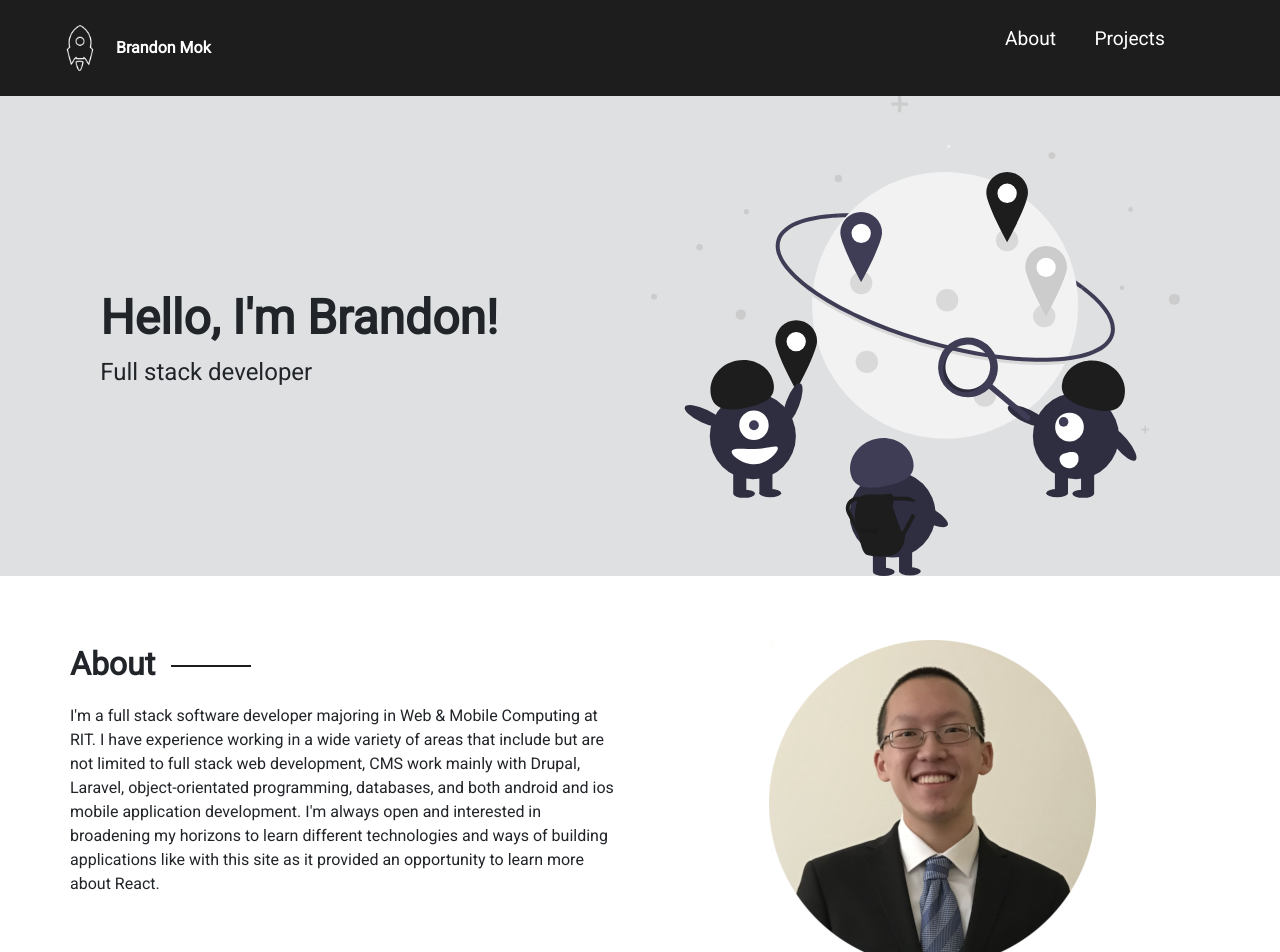
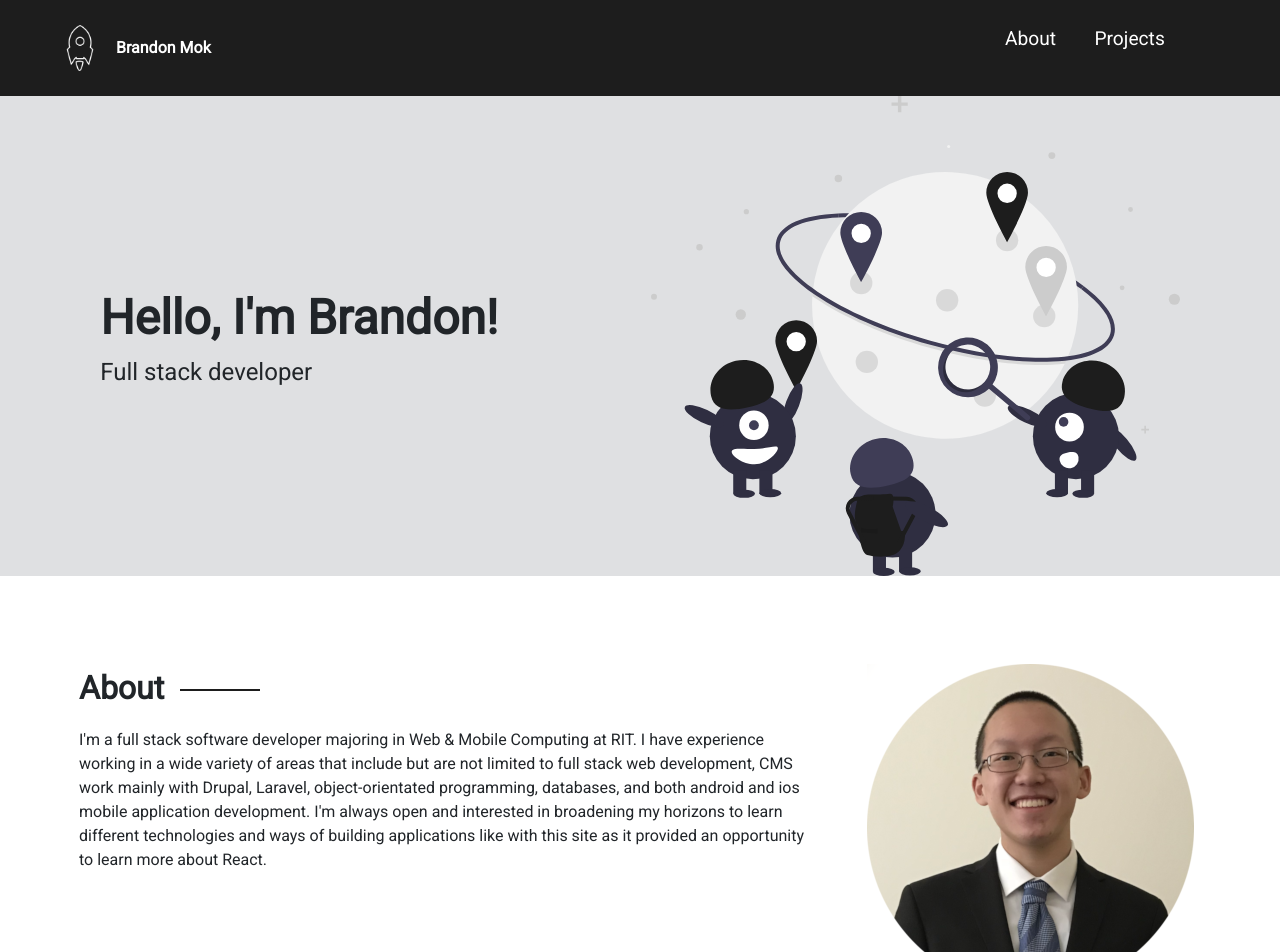
Before and after one commit to BrandonMok/react-personal-website, a React (Create React App) app: page / in a window 1280 px wide. Shown: the top 952 px of the page. Built offline with nearby package versions, Linux system fonts and the light colour scheme.

Commit message:
Added id to about section to allow menu to jump

```diff
--- a/src/App.scss
+++ b/src/App.scss
@@ -135,7 +135,7 @@ $primary: #1d1d1d; // 1c1d25
 
 /** About **/
 .about {
-  padding: 4em 0;
+  padding: 4em 2em;
   overflow: hidden;
 
   &__text {
@@ -223,6 +223,8 @@ $primary: #1d1d1d; // 1c1d25
   }
 
   .about {
+    padding: 4em 0;
+
     &__img__div {
       display: flex;
       justify-content: center;
--- a/src/components/about.js
+++ b/src/components/about.js
@@ -4,9 +4,9 @@ import Profile from '../icons/profile.png';
 class About extends React.Component {
     render() {
         return (
-            <div className="about container">
+            <div className="about container" id="about">
                 <div className="row">
-                    <div className="col-12 col-md-6">
+                    <div className="col-12 col-md-8 p-4">
                         <div className="about__title__content">
                             <div className="about__title__content__title">About</div>
                             <div className="about__title__content__line"></div>
@@ -20,7 +20,7 @@ class About extends React.Component {
                             it provided an opportunity to learn more about React.
                         </div>
                     </div>
-                    <div className="col-12 col-md-6 about__img__div">
+                    <div className="col-12 col-md-4 about__img__div p-4">
                         <img src={Profile} alt="Man in suit smiling" />
                     </div>
                 </div>
```
